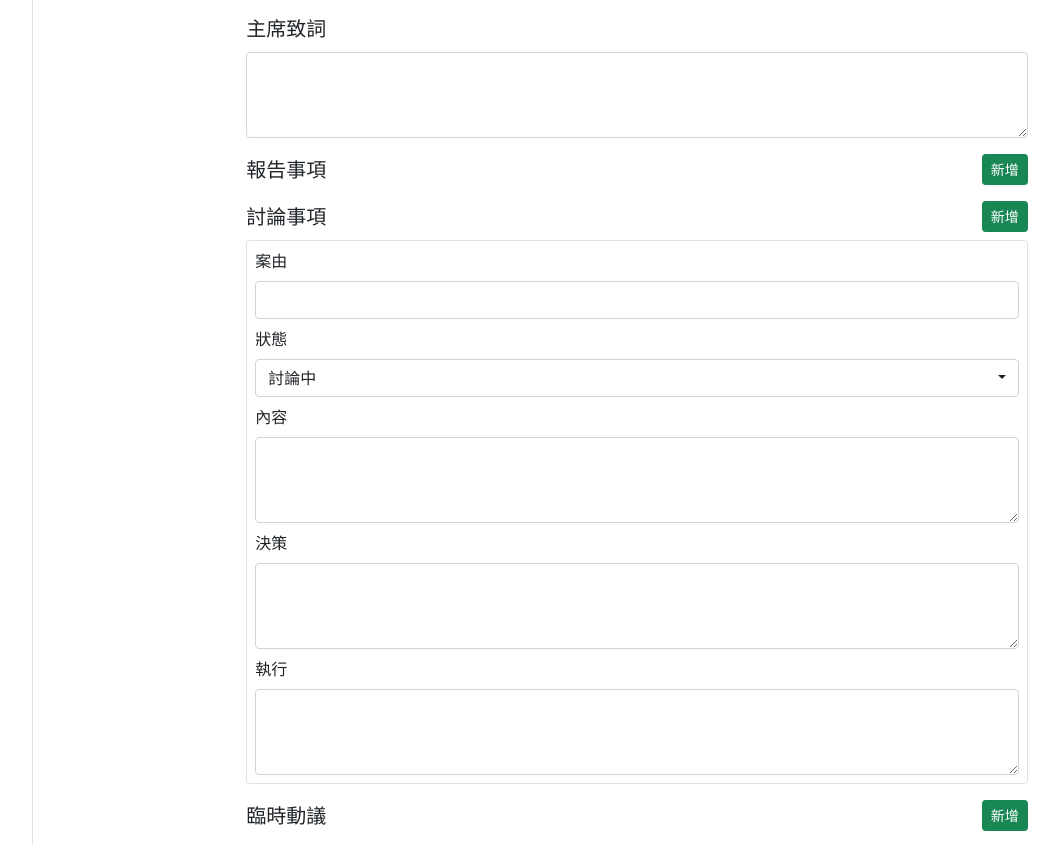
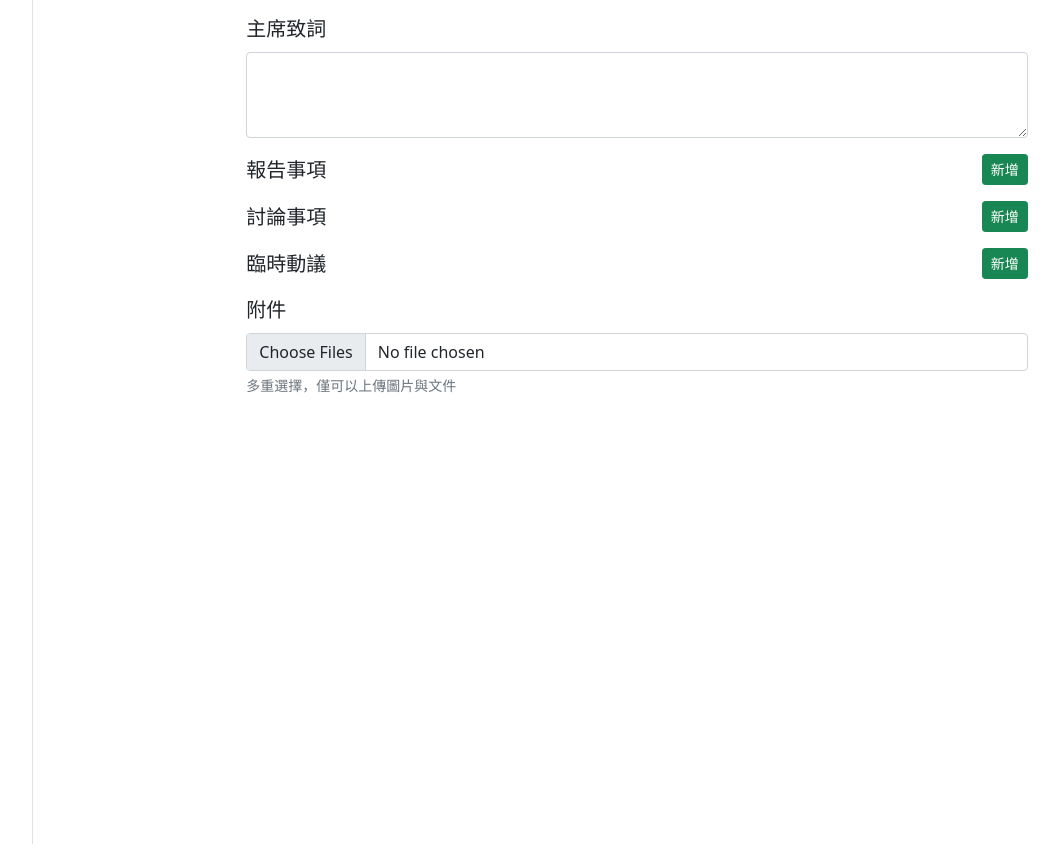
Before and after one commit to chiahsuantw/Meeting-Management-System, a Flask app: page /new in a window 1280 px wide. Shown: the part 1129-1973 px from the top of the page, without its empty margins (39-1098 px from the left). Run offline with Flask 2, Linux system fonts and the light colour scheme; parts of the project's set-up code (start-up, migrations or seed data) failed here and were passed over; some libraries are stand-ins or nearby versions.

Commit message:
會議內容表單控制

```diff
--- a/main/static/js/new-meeting-form-control.js
+++ b/main/static/js/new-meeting-form-control.js
@@ -6,27 +6,62 @@ const announcementSection = $('#pAnnouncement');
 const motionSection = $('#pMotion');
 const extemporeSection = $('#pExtempore');
 
-newAnnouncementBtn.click(function () {
+newAnnouncementBtn.on('click', function () {
     // Add an announcement to the meeting
     const announcementElement = '<div class="d-flex mb-2">' +
-        '<textarea class="form-control" id="content" rows="2" ' +
+        '<textarea class="form-control" rows="2" ' +
         'aria-label="AnnouncementContent" placeholder="內容"></textarea>' +
-        '<a href="javascript:void(0)" class="delete-announcement my-auto ms-2">' +
+        '<a href="javascript:void(0)" class="my-auto ms-2">' +
         '<img src="static/images/trash-fill.svg" width="20" alt=""></a></div>';
     announcementSection.append(announcementElement);
 });
 
-newMotionBtn.click(function () {
+newMotionBtn.on('click', function () {
     // Add a motion to the meeting
-    motionSection.append();
+    const motionElement =
+        '<div class="d-flex mb-2"><div class="border rounded px-2 flex-fill">' +
+        '<div class=my-2>' +
+        '<h6>案由</h6><input class=form-control aria-label=MotionDescription>' +
+        '</div><div class=mb-2><h6>狀態</h6>' +
+        '<select class=selectpicker data-style=bg-white data-width=100% aria-label=MotionStatus>' +
+        '<option value=InDiscussion selected>討論中</option>' +
+        '<option value=InExecution>執行中</option>' +
+        '<option value=Closed>結案</option>' +
+        '</select></div>' +
+        '<div class=mb-2>' +
+        '<h6>內容</h6>' +
+        '<textarea type=text class=form-control rows=3 aria-label=MotionContent></textarea></div>' +
+        '<div class=mb-2>' +
+        '<h6>決策</h6><textarea type=text class=form-control rows=3 aria-label=MotionResolution></textarea>' +
+        '</div><div class=mb-2>' +
+        '<h6>執行</h6><textarea type=text class=form-control rows=3 aria-label=MotionExecution></textarea>' +
+        '</div></div><a href=javascript:void(0) class="my-auto ms-2">' +
+        '<img src=static/images/trash-fill.svg width=20 alt=""></a></div>';
+    motionSection.append(motionElement);
+    $('select').selectpicker();
 });
 
-newExtemporeBtn.click(function () {
+newExtemporeBtn.on('click', function () {
     // Add an extempore to the meeting
-    extemporeSection.append('<textarea class="form-control mb-2" id="content" rows="2"' +
-        ' aria-label="ExtemporeContent" placeholder="內容"></textarea>');
+    const extemporeElement = '<div class="d-flex mb-2">' +
+        '<textarea class="form-control" rows="2" ' +
+        'aria-label="ExtemporeContent" placeholder="內容"></textarea>' +
+        '<a href="javascript:void(0)" class="my-auto ms-2">' +
+        '<img src="static/images/trash-fill.svg" width="20" alt=""></a></div>';
+    extemporeSection.append(extemporeElement);
 });
 
-$('.delete-announcement').on('click', function () {
-    console.log('clicked');
+announcementSection.on('click', 'div > a', function () {
+    // Delete the announcement
+    $(this).parent().remove();
 })
+
+motionSection.on('click', 'div > a', function () {
+    // Delete the announcement
+    $(this).parent().remove();
+})
+
+extemporeSection.on('click', 'div > a', function () {
+    // Delete the announcement
+    $(this).parent().remove();
+})
--- a/main/templates/create.html
+++ b/main/templates/create.html
@@ -97,9 +97,7 @@
                                         class="btn btn-sm btn-success text-nowrap">新增
                                 </button>
                             </div>
-                            <div id="pAnnouncement" class="mb-3">
-
-                            </div>
+                            <div id="pAnnouncement" class="mb-3"></div>
                         </div>
                         <div class="mb-3">
                             <div class="d-flex justify-content-between mb-2">
@@ -108,35 +106,7 @@
                                         class="btn btn-sm btn-success text-nowrap">新增
                                 </button>
                             </div>
-                            <div id="pMotion" class="mb-3">
-                                <div class="border rounded px-2">
-                                    <div class="my-2">
-                                        <label for="mTitleInput" class="form-label">案由</label>
-                                        <input type="text" class="form-control" id="mTitleInput">
-                                    </div>
-                                    <div class="mb-2">
-                                        <label for="mTitleInput" class="form-label">狀態</label>
-                                        <select class="selectpicker" id="mGuestInput" data-style="bg-white"
-                                                data-width="100%">
-                                            <option value="InDiscussion" selected>討論中</option>
-                                            <option value="InExecution">執行中</option>
-                                            <option value="Closed">結案</option>
-                                        </select>
-                                    </div>
-                                    <div class="mb-2">
-                                        <label for="mTitleInput" class="form-label">內容</label>
-                                        <textarea type="text" class="form-control" id="mTitleInput" rows="3"></textarea>
-                                    </div>
-                                    <div class="mb-2">
-                                        <label for="mTitleInput" class="form-label">決策</label>
-                                        <textarea type="text" class="form-control" id="mTitleInput" rows="3"></textarea>
-                                    </div>
-                                    <div class="mb-2">
-                                        <label for="mTitleInput" class="form-label">執行</label>
-                                        <textarea type="text" class="form-control" id="mTitleInput" rows="3"></textarea>
-                                    </div>
-                                </div>
-                            </div>
+                            <div id="pMotion" class="mb-3"></div>
                         </div>
                         <div class="mb-3">
                             <div class="d-flex justify-content-between mb-2">
```
